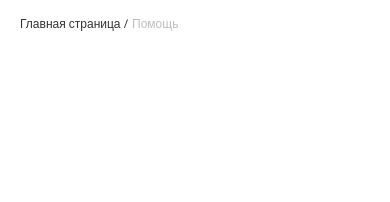
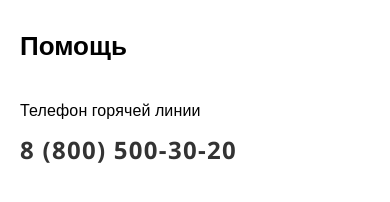
Before and after one commit to hlorka2cap/testBike, a plain HTML site: page index.html in a window 390 px wide. Drawn offline with nearby package versions, Linux system fonts and the light colour scheme.

Commit message:
add breadcrumbs

```diff
--- a/assets/css/style.css
+++ b/assets/css/style.css
@@ -324,20 +324,46 @@
   font-size: 0.75rem;
 }
 
-/* .breadcrumb:not(:last-child),
-.breadcrumb:not(:last-child) .breadcrumb-link {
-  color: red;
-} */
-
 .breadcrumb:not(:last-child):after {
   content: '/';
   display: inline;
-  color:#333;
+  color: #333;
   padding-right: 0.25rem;
 }
 
 .breadcrumb:last-child {
   color: #BDBDBD;
+}
+
+.help-header {
+  display: flex;
+  justify-content: space-between;
+  margin-top: 1.625rem;
+}
+
+.help-header-title {
+  font-size: 1.625rem;
+  font-weight: 600;
+  line-height: 2.375rem;
+}
+
+.help-header__text {
+  line-height: 2.5rem;
+  letter-spacing: 0.0088rem;
+  color: #000;
+}
+
+.help-header__phone {
+  font-weight: 600;
+  letter-spacing: 0.015rem;
+  line-height: 2.375rem;
+  font-size: 1.5rem;
+  color: #333;
+}
+
+.help-header__item.phone {
+  display: flex;
+  gap: 1.625rem;
 }
 
 @media screen and (max-width: 1440px) {
@@ -392,4 +418,30 @@
   .header-main {
     background: #000000;
   }
+
+  .breadcrumbs {
+    display: none;
+  }
 }
+
+@media screen and (max-width: 620px) {
+  .help-header {
+    flex-direction: column;
+  }
+
+  .help-header__item.phone {
+    margin-top: 1.625rem;
+    flex-direction: column;
+    align-items: normal;
+    gap: 0.0625rem;
+  }
+
+  .help-header__text {
+    font-size: 1rem;
+  }
+
+  .help-header__phone {
+    font-weight: 700;
+    letter-spacing: 0.08rem;
+  }
+}
--- a/index.html
+++ b/index.html
@@ -1,3 +1,4 @@
+<!-- TODO: all classes fix with BEM -->
 <!DOCTYPE html>
 <html lang="ru">
 
@@ -238,7 +239,19 @@
         </ul>
       </div>
     </section>
-    <section class="help"></section>
+    <section class="help">
+      <div class="container">
+        <div class="help-header">
+          <div class="help-header__item">
+            <h1 class="help-header-title">Помощь</h1>
+          </div>
+          <div class="help-header__item phone">
+            <p class="help-header__text">Телефон горячей линии</p>
+            <a class="help-header__phone" href="tel:88005003020">8 (800) 500-30-20</a>
+          </div>
+        </div>
+      </div>
+    </section>
     <section class="manual"></section>
     <section class="refund"></section>
   </main>
```
